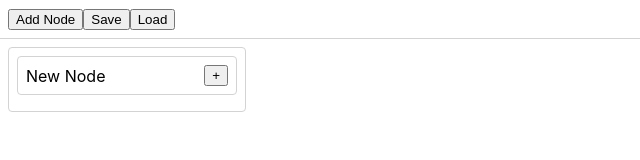
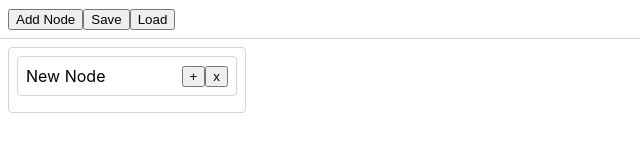
Before and after one commit to juicymango/mindmap_text, a React (Create React App) app: page / in a window 1280 px wide. Both pictures are taken after a click on the button "Add Node". Shown: the top 160 px of the page, without its empty margins (0-640 px from the left). Built offline with nearby package versions, Linux system fonts and the light colour scheme.

Commit message:
fix: runtime error and add delete node feature

```diff
--- a/src/components/Node.tsx
+++ b/src/components/Node.tsx
@@ -21,7 +21,7 @@ const NodeContainer = styled.div<{ isSelected: boolean }>`
 `;
 
 export const Node: React.FC<NodeProps> = ({ node, index }) => {
-  const { updateNodeText, setSelectedChild, mindmap, addNode } = useMindMapStore();
+  const { updateNodeText, setSelectedChild, mindmap, addNode, deleteNode } = useMindMapStore();
   const [isEditing, setIsEditing] = useState(false);
   const [text, setText] = useState(node.text);
 
@@ -48,6 +48,11 @@ export const Node: React.FC<NodeProps> = ({ node, index }) => {
   const handleAddChild = (e: React.MouseEvent) => {
     e.stopPropagation();
     addNode(node.id, 'New Node');
+  };
+
+  const handleDelete = (e: React.MouseEvent) => {
+    e.stopPropagation();
+    deleteNode(node.id);
   };
 
   const findParent = (currentNode: MindNode, nodeId: string): MindNode | null => {
@@ -88,7 +93,10 @@ export const Node: React.FC<NodeProps> = ({ node, index }) => {
           ) : (
             node.text
           )}
-          <button onClick={handleAddChild}>+</button>
+          <div>
+            <button onClick={handleAddChild}>+</button>
+            <button onClick={handleDelete}>x</button>
+          </div>
         </NodeContainer>
       )}
     </Draggable>
--- a/src/store/mindmapStore.ts
+++ b/src/store/mindmapStore.ts
@@ -81,6 +81,9 @@ export const useMindMapStore: UseBoundStore<StoreApi<MindMapState>> = create<Min
     const newMindMap = { ...mindmap };
 
     const findParent = (nodes: MindNode[], nodeId: string): MindNode | null => {
+      if (nodeId === 'root') {
+        return newMindMap.root;
+      }
       for (const node of nodes) {
         if (node.children.some(child => child.id === nodeId)) {
           return node;
```
Also changed, not shown: 1 other file (tests, documents, lock files or other folders).
